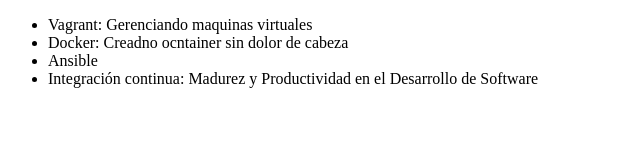
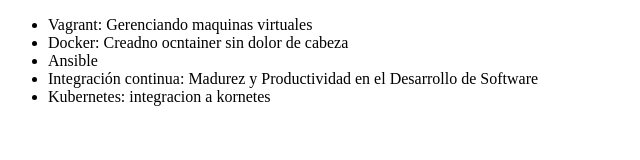
Before and after one commit to camposfray/alura-git, a plain HTML site: page index.html in a window 1280 px wide. Shown: the whole page, without its empty margins (0-640 px from the left). Drawn offline with Linux system fonts and the light colour scheme.

Commit message:
Modificando el nombre del curso de Kubernets

```diff
--- a/index.html
+++ b/index.html
@@ -10,6 +10,7 @@
          <li> Docker: Creadno ocntainer sin dolor de cabeza </li>
          <li> Ansible </li>
          <li> Integración continua: Madurez y Productividad en el Desarrollo de Software </li>
+         <li>Kubernetes: integracion a kornetes </li>
      </ul>
 </body>
 </html>
```
